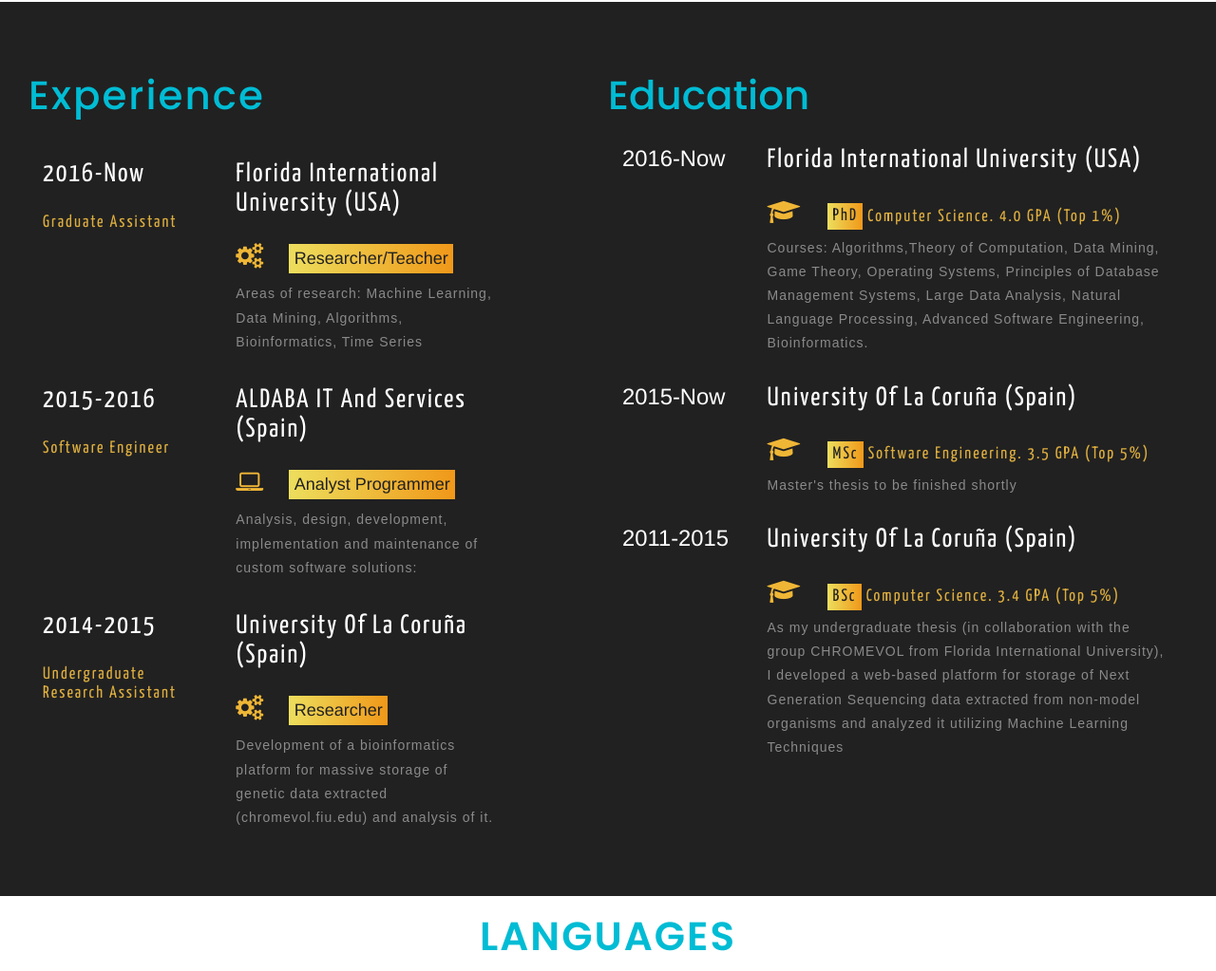
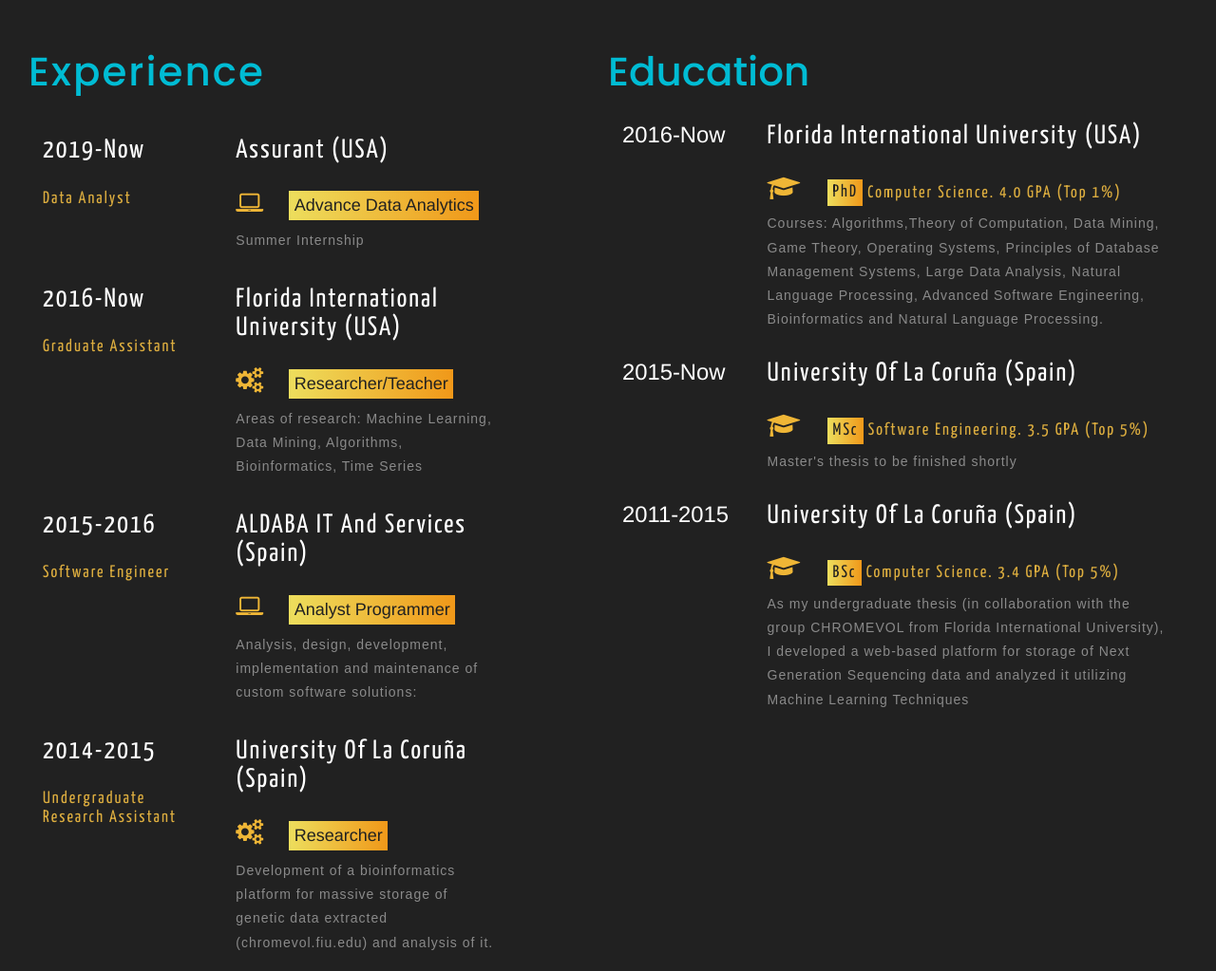
Before and after one commit to DaniRuizPerez/DaniRuizPerez.github.io, a plain HTML site: page index.html in a window 1280 px wide. Shown: the part 1480-2503 px from the top of the page at 95% size. Drawn offline with Linux system fonts and the light colour scheme.

Commit message:
Updated assurant

```diff
--- a/index.html
+++ b/index.html
@@ -57,7 +57,7 @@ Smartphone Compatible web template, free webdesigns for Nokia, Samsung, LG, Sony
 			<div class="col-md-6 w3-banner-grid-right">
 			<div class="w3-banner-text" align="justify">
 				<h3>Who am I?</h3>
-				<p>I'm a computer science PhD Student at Florida International University, working at the Bioinformatics Research Group <a href="http://biorg.cs.fiu.edu/index.html" target="blank">(BioRG)</a> from FIU. My research areas are Bioinformatics, Machine Learning, Data Mining, Algorithms and time series. Half way through my doctorate's degree, I have almost completed the required graduate courses, having achieved the maximum score in all of them.<li/p>
+				<p>I'm a computer science PhD candidate at Florida International University, working at the Bioinformatics Research Group <a href="http://biorg.cs.fiu.edu/index.html" target="blank">(BioRG)</a> from FIU. My research areas are Bioinformatics, Machine Learning, Data Mining and Time Series. Currently on my third year, I have achieved the maximum score in all of the courses and have published several papers in important journals and conferences. This Summer I am a Data Analyst intern at Assurant working in the Advance Analytics Team<li/p>
 			</div>
 				<div class=" w3-right-addres-1">
 				<ul class="address">
@@ -118,7 +118,7 @@ Smartphone Compatible web template, free webdesigns for Nokia, Samsung, LG, Sony
 					<h3>Yeah, I'm also a judo black belt!</h3>
 					<p> Life is about balance. Because I spend most of my day in the lab, I do as many outdoor activities as possible in my little free time. I like boating, playing different sports, going out on adventures and visiting as many new places as I can. I am a certified judo instructor with years of teaching and coaching experience.</p>
 
-	<p>I want to be the best possible version of me and contribute as much as I can. That's what I am a current member of the world's largest collegiate honor society, Golden Key International Honour Society. I am also an alumnus of Lambda Chi Alpha fraternity and member of IEEE and the Microbiology Society. </p>
+	<p>I am a current member of the world's largest collegiate honor society, Golden Key International Honour Society and an alumnus of Lambda Chi Alpha fraternity and member of Upsilon Pi Epsilon Honor Society, IEEE and the Microbiology Society. </p>
 
 					<h5>Want to know about my professional life instead?</h5>
 	<p>Then check out my CV! (Last updated 04/14/2019) </p>
@@ -158,7 +158,24 @@ Smartphone Compatible web template, free webdesigns for Nokia, Samsung, LG, Sony
 				<div class="w3-edu-grid-header">
 				<h3>Experience</h3>
 				</div>
-				<div class="col-md-4 w3-edu-info1">
+
+
+	<div class="col-md-4 w3-edu-info1">
+					<h3>2019-Now</h3>
+					<h4>Data Analyst</h4>
+			</div>
+			<div class="col-md-6 w3-edu-info2">
+				<h3>Assurant (USA)</h3>
+					<h4><i class="fa fa-laptop" aria-hidden="true"></i><span>Advance Data Analytics</span></h4>
+					<p>Summer Internship</p>
+			</div>
+
+
+
+			<div class="clearfix"></div>
+
+
+			<div class="col-md-4 w3-edu-info1">
 					<h3>2016-Now</h3>
 					<h4>Graduate Assistant</h4>
 			</div>
@@ -167,6 +184,7 @@ Smartphone Compatible web template, free webdesigns for Nokia, Samsung, LG, Sony
 					<h4><i class="fa fa-cogs" aria-hidden="true"></i><span>Researcher/Teacher</span></h4>
 					<p>Areas of research: Machine Learning, Data Mining, Algorithms, Bioinformatics, Time Series</p>
 			</div>
+
 			<div class="clearfix"></div>
 			<div class="col-md-4 w3-edu-info1">
 			<h3>2015-2016</h3>
@@ -204,7 +222,7 @@ Smartphone Compatible web template, free webdesigns for Nokia, Samsung, LG, Sony
 			<div class="col-md-9 w3-edu-info-right2">
 				<h3>Florida International University (USA)</h3>
 					<h4><i class="fa fa-graduation-cap" aria-hidden="true"></i><span>PhD</span> Computer science. 4.0 GPA (Top 1%)</h4>
-					<p>Courses: Algorithms,Theory of Computation, Data Mining, Game Theory, Operating Systems, Principles of Database Management Systems, Large Data Analysis, Natural Language Processing, Advanced Software Engineering, Bioinformatics.</p>
+					<p>Courses: Algorithms,Theory of Computation, Data Mining, Game Theory, Operating Systems, Principles of Database Management Systems, Large Data Analysis, Natural Language Processing, Advanced Software Engineering, Bioinformatics and Natural Language Processing.</p>
 			</div>
 			<div class="clearfix"></div>
 			<div class="col-md-3 w3-edu-info-right1">
@@ -222,7 +240,7 @@ Smartphone Compatible web template, free webdesigns for Nokia, Samsung, LG, Sony
 			<div class="col-md-9 w3-edu-info-right2">
 				<h3>University of La Coruña (Spain)</h3>
 					<h4><i class="fa fa-graduation-cap" aria-hidden="true"></i><span>BSc</span> Computer Science. 3.4 GPA (Top 5%)</h4>
-					<p>As my undergraduate thesis (in collaboration with the group CHROMEVOL from Florida International University), I developed a web-based platform for storage of Next Generation Sequencing data extracted from non-model organisms and analyzed it utilizing Machine Learning Techniques</p>
+					<p>As my undergraduate thesis (in collaboration with the group CHROMEVOL from Florida International University), I developed a web-based platform for storage of Next Generation Sequencing data and analyzed it utilizing Machine Learning Techniques</p>
 
 			</div>
 			<div class="clearfix"></div>
@@ -279,7 +297,7 @@ Smartphone Compatible web template, free webdesigns for Nokia, Samsung, LG, Sony
 					  <div class='bar_group'>
 						<div class='bar_group__bar thin' label='Bioinformatics' show_values='true' tooltip='true' value='95'></div>
 						<div class='bar_group__bar thin' label='Software Engineering' show_values='true' tooltip='true' value='90'></div>
-						<div class='bar_group__bar thin' label='Data Mining' show_values='true' tooltip='true' value='90'></div>
+						<div class='bar_group__bar thin' label='Data Mining / Data Analysis' show_values='true' tooltip='true' value='90'></div>
 						<div class='bar_group__bar thin' label='Algorithms' show_values='true' tooltip='true' value='85'></div>
 						<div class='bar_group__bar thin' label='Machine Learning' show_values='true' tooltip='true' value='80'></div>
 						</div>
```
